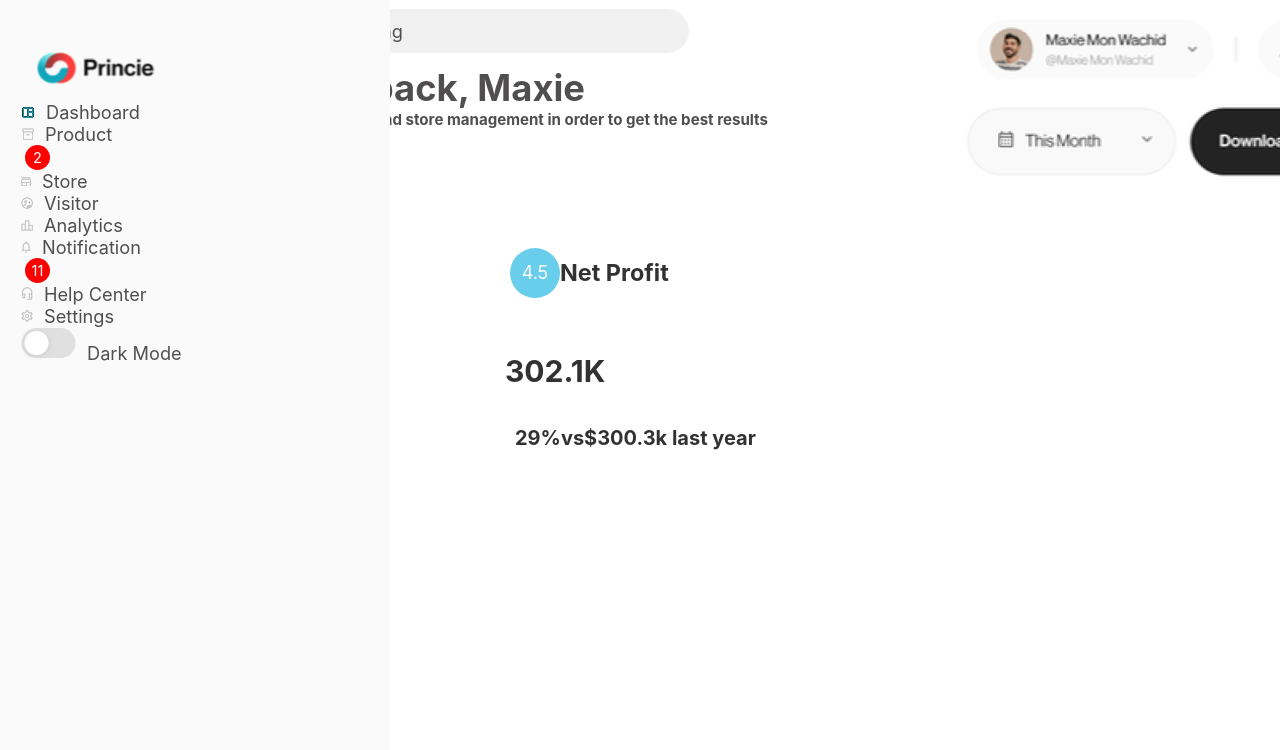
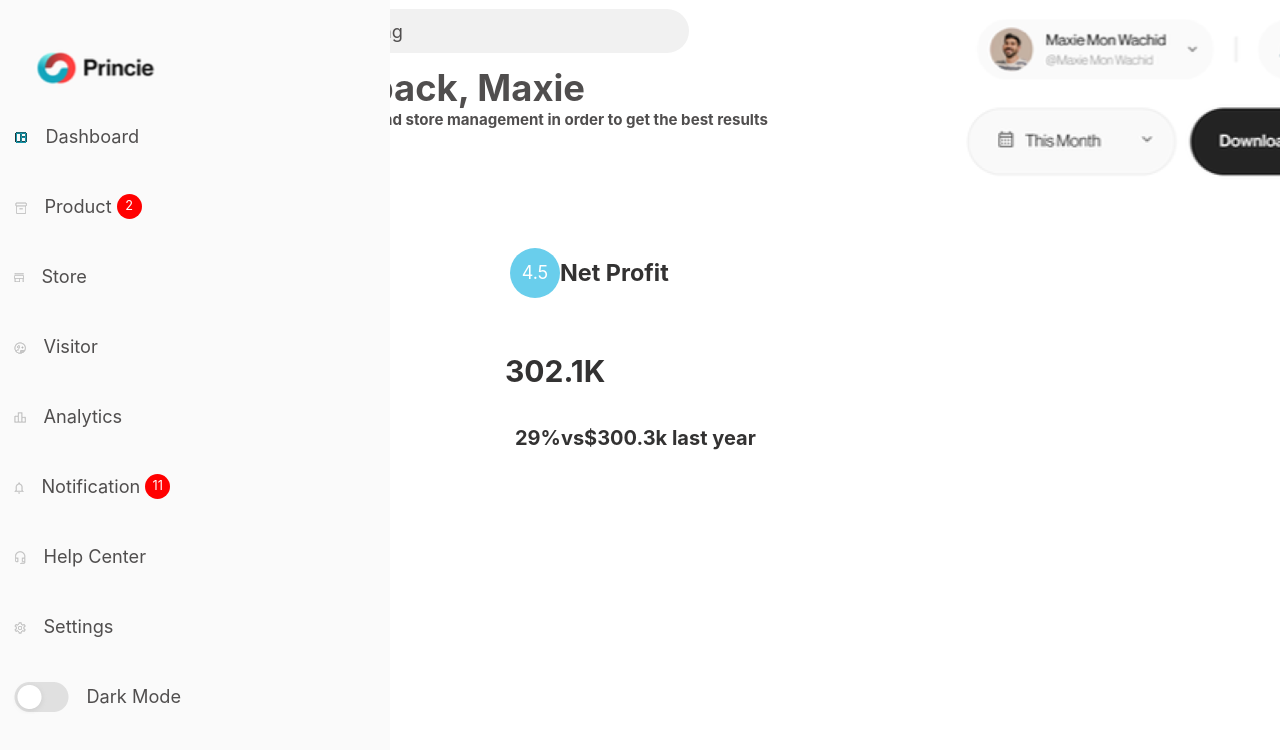
Before and after one commit to NataljaDm/Nd-React, a React (Create React App) app: page / in a window 1280 px wide. Shown: the top 750 px of the page. Built offline with nearby package versions, Linux system fonts and the light colour scheme.

Commit message:
left column

```diff
--- a/src/App.css
+++ b/src/App.css
@@ -70,9 +70,9 @@ span {
   display: flex;
   align-items: center;
   justify-content: center;
-  font-size: 12px;
+  font-size: 10px;
   margin-left: 5px;
-  font-size: 0.8em;
+  font-size: 0.7em;
 }
 
 .help-center {
@@ -86,3 +86,8 @@ li:hover {
   cursor: pointer;
   color: #fff;
 }
+
+.pic {
+  margin: 0vmin 0.8vmin -0.4vmin -1.5vmin;
+  font-size: 15px;
+}
--- a/src/Components/LeftColumn.jsx
+++ b/src/Components/LeftColumn.jsx
@@ -18,44 +18,44 @@ const Column = () => {
                 <div>
                     <img src={logo} alt="Logo" />
                 </div>
-                <div>
+                <li>
                     <img className="pic" src={logo1} alt="Logo1" />
                     <span>Dashboard</span>
-                </div>
-                <div>
+                </li>
+                <li>
                     <img className="pic" src={logo14} alt="Logo14" />
                     <span>Product</span>
                     <div className="amount">2</div>
-                </div>
-                <div>
+                </li>
+                <li>
                     <img className="pic" src={logo4} alt="Logo4" />
                     <span>Store</span>
-                </div>
-                <div>
+                </li>
+                <li>
                     <img className="pic" src={logo5} alt="Logo5" />
                     <span>Visitor</span>
-                </div>
-                <div>
+                </li>
+                <li>
                     <img className="pic" src={logo6} alt="Logo6" />
                     <span>Analytics</span>
-                </div>
-                <div>
+                </li>
+                <li>
                     <img className="pic" src={logo7} alt="Logo7" />
                     <span>Notification</span>
                     <div className="amount">11</div>
-                </div>
-                <div>
+                </li>
+                <li>
                     <img className="pic" src={logo8} alt="Logo8" />
                     <span>Help Center</span>
-                </div>
-                <div>
+                </li>
+                <li>
                     <img className="pic" src={logo9} alt="Logo9" />
                     <span>Settings</span>
-                </div>
-                <div>
+                </li>
+                <li>
                     <img className="pic" src={logo16} alt="Logo16" />
                     <span>Dark Mode</span>
-                </div>
+                </li>
             </ul>
         </div>
     )
```
